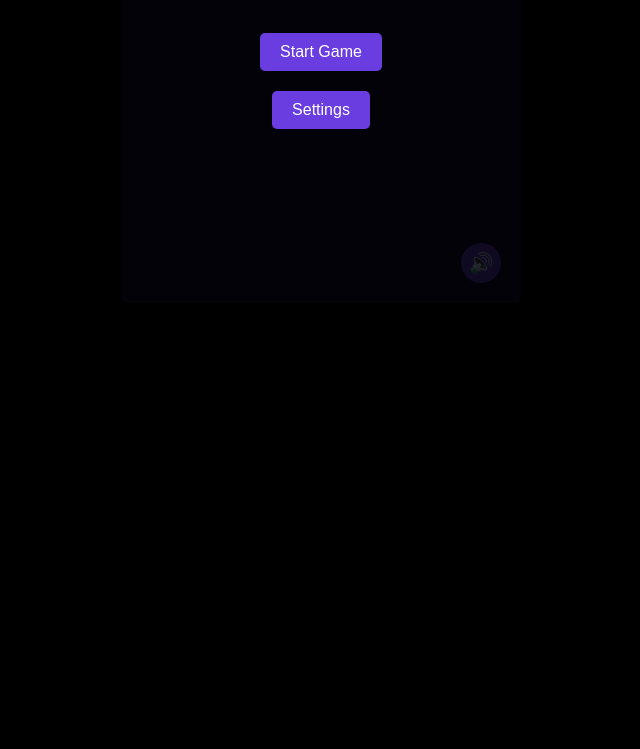
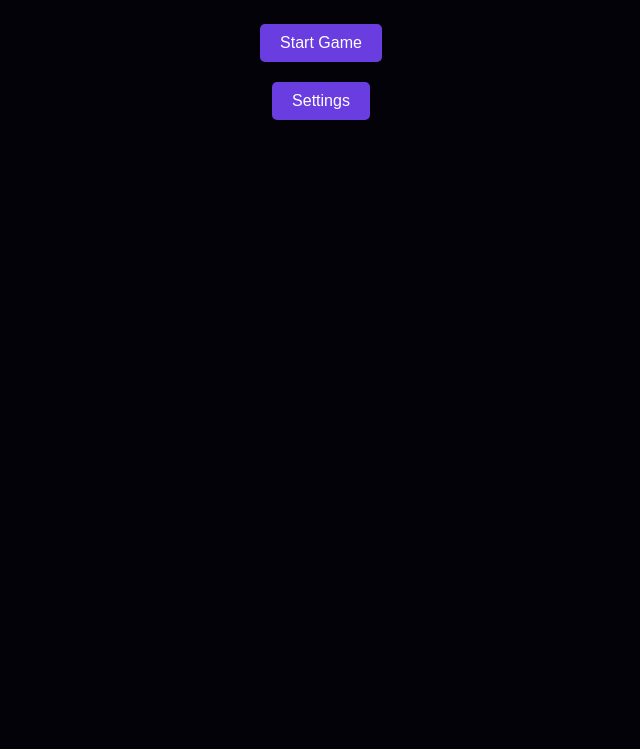
Before and after one commit to jaycode0101/NoWingBird, a plain HTML site: page index.html in a window 1280 px wide. Shown: the part 397-1146 px from the top of the page, without its empty margins (319-959 px from the left). Before the commit the page ends 800 px from the top, so only its background shows below. Drawn offline with Linux system fonts and the light colour scheme.

Commit message:
Update styles.css

```diff
--- a/styles/styles.css
+++ b/styles/styles.css
@@ -12,8 +12,8 @@ body {
 
   #game-container {
     position: relative;
-    width: 400px;
-    height: 600px;
+    width: 400vh;
+    height: 600vh;
     overflow: hidden;
     border-radius: 8px;
     transition: all 0.3s ease;
```
